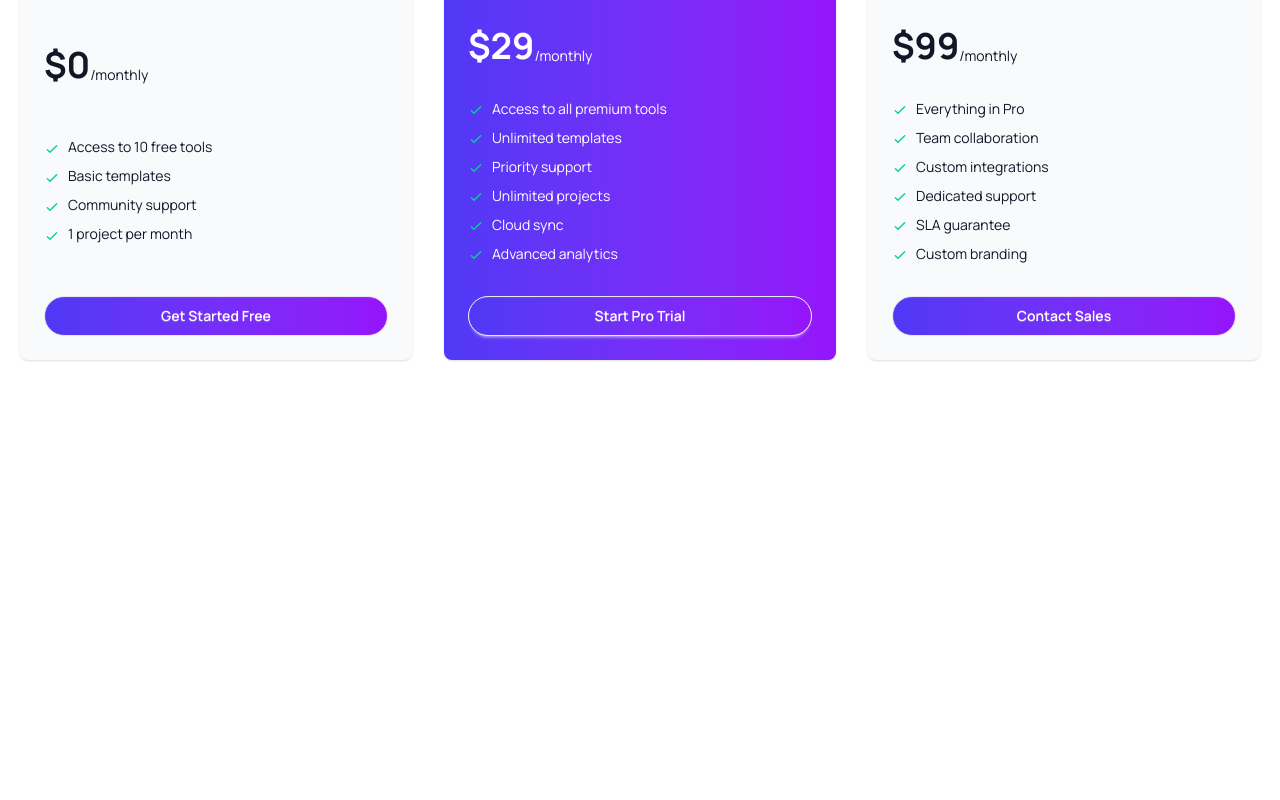
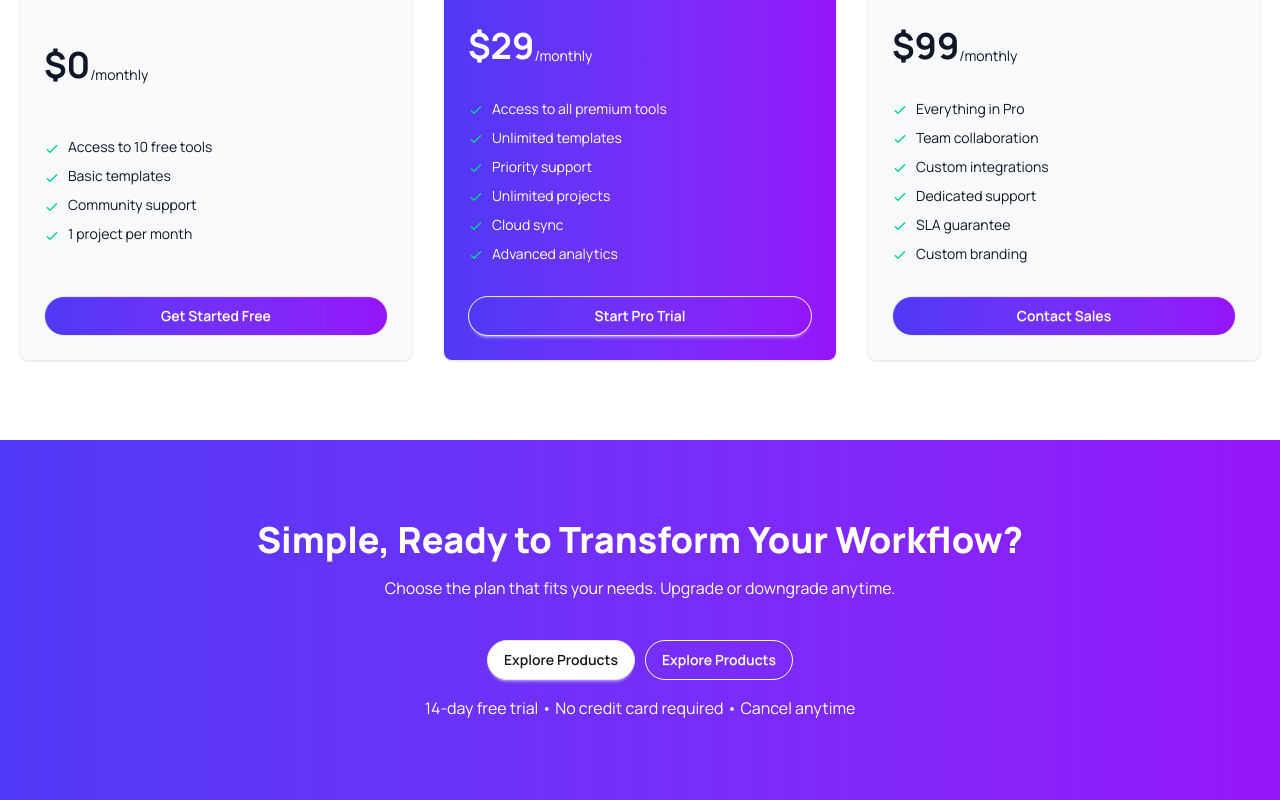
Before and after one commit to bashar35790/DigiTools-Platform, a React (Vite) app: page / in a window 1280 px wide. Shown: the part 3245-4045 px from the top of the page. Before the commit the page ends 3685 px from the top, so only its background shows below. Built offline with nearby package versions, Linux system fonts and the light colour scheme.

Commit message:
I've added CTA section

```diff
--- a/src/App.jsx
+++ b/src/App.jsx
@@ -5,6 +5,7 @@ import Statistic from './component/home-page/Statistic'
 import Products from './component/home-page/Products'
 import Getstart from './component/home-page/Getstart'
 import Pricing from './component/home-page/Pricing'
+import Cta from './component/home-page/Cta'
 
 const cardDataLoade = async () => {
   const res = await fetch("data.json");
@@ -25,6 +26,7 @@ export default function App() {
       </Suspense>
       <Getstart></Getstart>
       <Pricing></Pricing>
+      <Cta></Cta>
     </main>
   )
 }
--- /dev/null
+++ b/src/component/home-page/Cta.jsx
@@ -0,0 +1,27 @@
+import React from 'react'
+
+export default function Cta() {
+    return (
+        <>
+            <section className='py-20 bg-linear-to-r from-brand1 to-brand2'>
+                <div className="container px-5 space-y-10 mx-auto text-white">
+                    {/* heading text  */}
+                    <div className='space-y-4 text-center'>
+                        <h2 className='text-4xl font-extrabold'>Simple, Ready to Transform Your Workflow?</h2>
+                        <p className=''>Choose the plan that fits your needs. Upgrade or downgrade anytime.</p>
+                    </div>
+
+                    <div className='space-y-4'>
+                        <div className='flex gap-2.5 justify-center '>
+                            <button className='btn rounded-full bg-base-100'>Explore Products</button>
+                            <button className='btn rounded-full btn-outline'>Explore Products</button>
+                        </div>
+                        <p className='text-center'>14-day free trial • No credit card required • Cancel anytime</p>
+                    </div>
+
+
+                </div>
+            </section>
+        </>
+    )
+}
```
